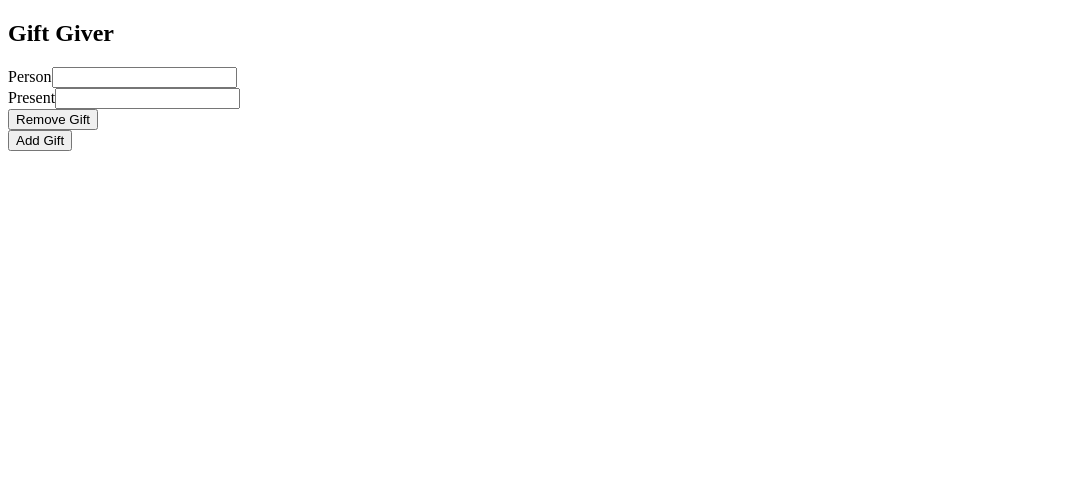
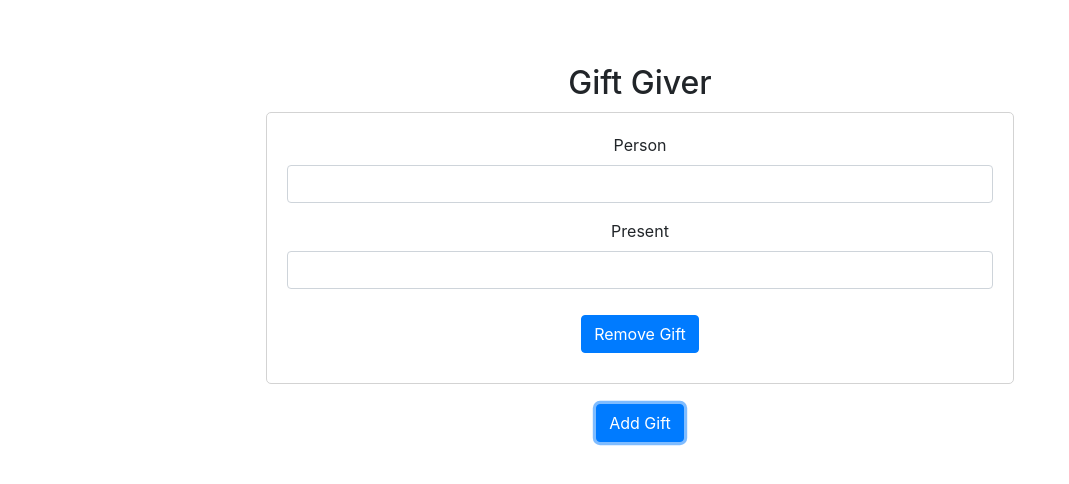
Before and after one commit to benjaminhuanghuang/react-tdd-giftgiver, a React app: page / in a window 1280 px wide. Both pictures are taken after a click on the button "Add Gift". Shown: the whole page, without its empty margins (0-1069 px from the left). Built offline with nearby package versions, Linux system fonts and the light colour scheme.

Commit message:
add style

```diff
--- a/public/index.html
+++ b/public/index.html
@@ -10,6 +10,7 @@
       content="Web site created using create-react-app"
     />
     <link rel="apple-touch-icon" href="%PUBLIC_URL%/logo192.png" />
+    <link rel="stylesheet" href="https://maxcdn.bootstrapcdn.com/bootstrap/4.0.0/css/bootstrap.min.css" integrity="sha384-Gn5384xqQ1aoWXA+058RXPxPg6fy4IWvTNh0E263XmFcJlSAwiGgFAW/dAiS6JXm" crossorigin="anonymous">
     <!--
       manifest.json provides metadata used when your web app is installed on a
       user's mobile device or desktop. See https://developers.google.com/web/fundamentals/web-app-manifest/
--- a/src/components/App.js
+++ b/src/components/App.js
@@ -29,7 +29,7 @@ export default class App extends Component {
   render() {
     return (
       <div>
-        <h2>Gift Giver</h2>
+        <h2 >Gift Giver</h2>
         <div className='gift-list'>
           {
             this.state.gifts.map(gift => {
--- a/src/components/Gift.js
+++ b/src/components/Gift.js
@@ -16,7 +16,7 @@ export default class Gift extends Component {
 
   render() {
     return (
-      <div>
+      <div className='gift'>
         <Form>
           <Form.Group>
             <Form.Label>Person</Form.Label>
--- /dev/null
+++ b/src/index.css
@@ -0,0 +1,20 @@
+body {
+  text-align: center;
+  padding: 5%;
+  padding-left: 20%;
+  padding-right: 20%;
+
+}
+
+
+
+.gift{
+  border:1px solid lightgray;
+  border-radius: 5px;
+  margin :10px;
+  padding: 20px;
+}
+
+Button {
+  margin: 10px;
+}
--- a/src/index.js
+++ b/src/index.js
@@ -2,5 +2,6 @@ import React from 'react';
 import ReactDOM from 'react-dom';
 //
 import App from './components/App';
+import "./index.css"
 
 ReactDOM.render(<App />, document.getElementById('root'));
```
